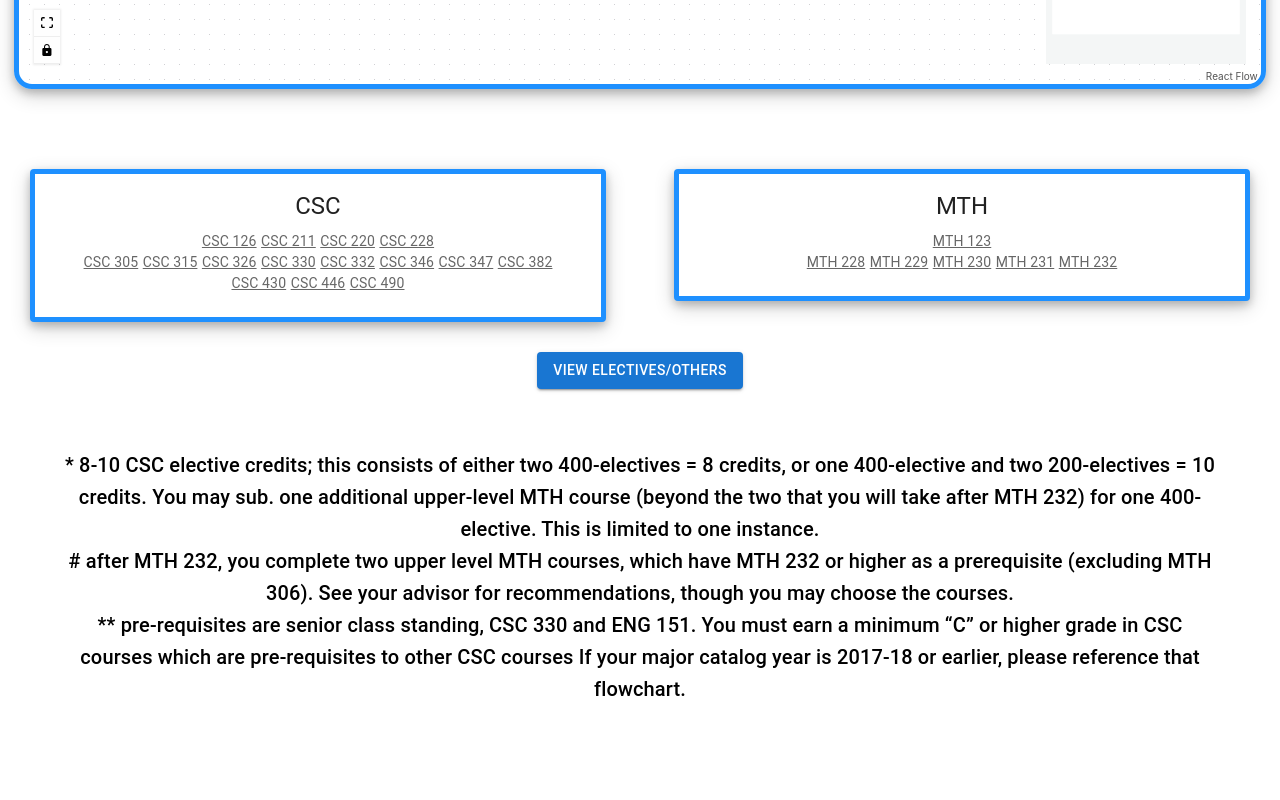
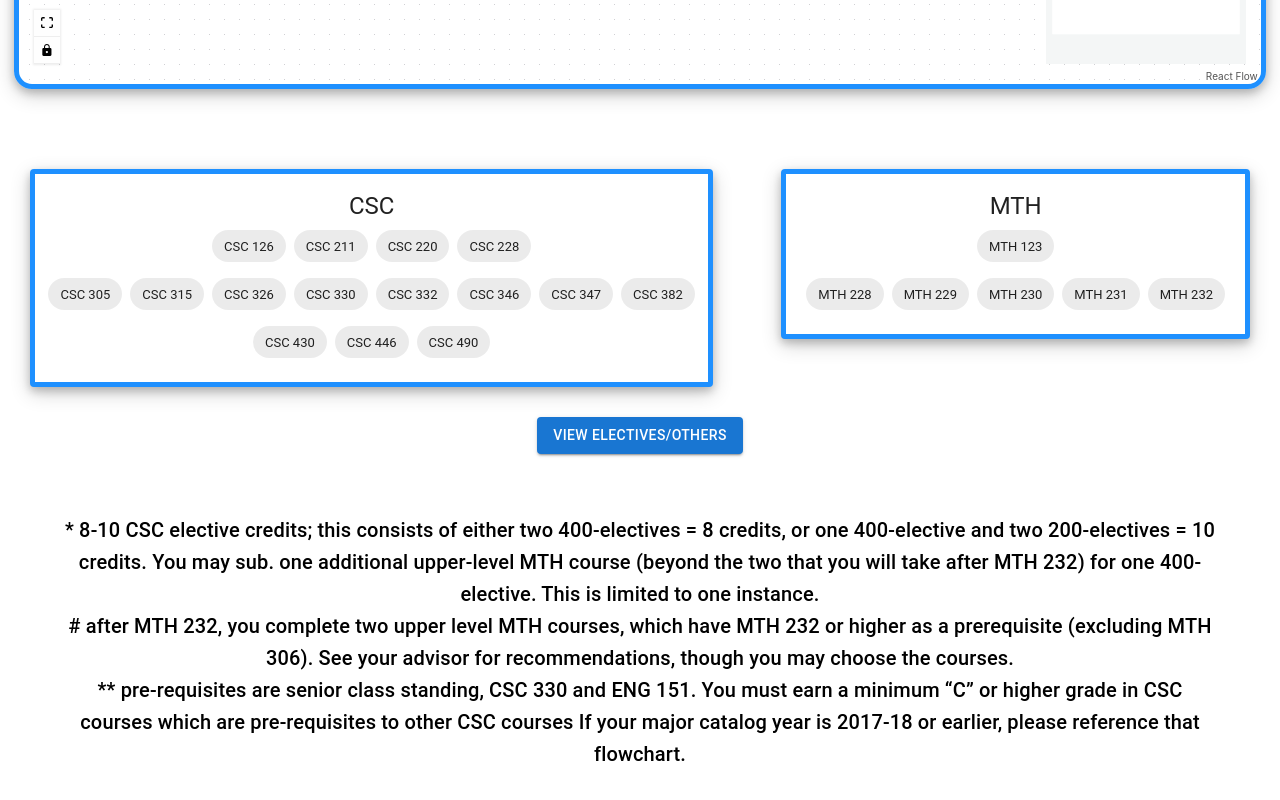
Before and after one commit to AndreaHabib/flowchart, a React (Create React App) app: page / in a window 1280 px wide. Shown: the part 855-1655 px from the top of the page. Before the commit the page ends 1620 px from the top, so only its background shows below. Built offline with nearby package versions, Linux system fonts and the light colour scheme.

Commit message:
FEAT: added class chips

```diff
--- a/src/App.js
+++ b/src/App.js
@@ -9,6 +9,8 @@ import {
   CardContent,
   Grid,
   Button,
+  Stack,
+  Chip,
 } from "@mui/material";
 import { SwitchPrereq } from "./SwitchPrereq";
 
@@ -86,213 +88,226 @@ function App() {
       </ReactFlow>
       <Box className="classes-container" component="div">
         <Grid container spacing={1}>
-          <Grid item xs={12} md={6}>
+          <Grid item xs={12} md={7}>
             <Card className="classes-card" variant="outlined">
               <CardContent>
                 <Typography gutterBottom variant="h5" component="div">
                   CSC
                 </Typography>
-                <Typography
+                <Stack
+                  justifyContent="center"
+                  alignItems="center"
+                  direction={{
+                    xs: "column",
+                    sm: "column",
+                    md: "row",
+                    lg: "row",
+                  }}
+                  spacing={1}
+                >
+                  <Chip
+                    clickable
                     target="_blank"
                     href="https://csicuny.smartcatalogiq.com/current/Undergraduate-Catalog/Courses/CSC-Computer-Science/100/CSC-126"
-                  variant="body2"
-                  color="textSecondary"
                     component="a"
-                >
-                  CSC 126
-                </Typography>{" "}
-                <Typography
+                    label="CSC 126"
+                  />
+                  <Chip
                     target="_blank"
                     href="https://csicuny.smartcatalogiq.com/en/Current/Undergraduate-Catalog/Courses/CSC-Computer-Science/200/CSC-211"
-                  variant="body2"
-                  color="textSecondary"
                     component="a"
-                >
-                  CSC 211
-                </Typography>{" "}
-                <Typography
+                    clickable
+                    label="CSC 211"
+                  />
+                  <Chip
+                    clickable
+                    label="CSC 220"
                     target="_blank"
                     href="https://csicuny.smartcatalogiq.com/en/Current/Undergraduate-Catalog/Courses/CSC-Computer-Science/200/CSC-220"
-                  variant="body2"
-                  color="textSecondary"
                     component="a"
-                >
-                  CSC 220
-                </Typography>{" "}
-                <Typography
+                  />
+                  <Chip
+                    clickable
+                    label="CSC 228"
                     target="_blank"
                     href="https://csicuny.smartcatalogiq.com/Current/Undergraduate-Catalog/Courses/CSC-Computer-Science/200/CSC-228"
-                  variant="body2"
-                  color="textSecondary"
                     component="a"
+                  />
+                </Stack>
+                <Stack
+                  justifyContent="center"
+                  alignItems="center"
+                  mt={2}
+                  direction={{
+                    xs: "column",
+                    sm: "column",
+                    md: "row",
+                    lg: "row",
+                  }}
+                  spacing={1}
                 >
-                  CSC 228
-                </Typography>{" "}
-                <br></br>
-                <Typography
+                  <Chip
                     target="_blank"
                     href="https://csicuny.smartcatalogiq.com/Current/Undergraduate-Catalog/Courses/CSC-Computer-Science/300/CSC-305"
-                  variant="body2"
-                  color="textSecondary"
+                    clickable
+                    label="CSC 305"
                     component="a"
-                >
-                  CSC 305
-                </Typography>{" "}
-                <Typography
+                  />
+                  <Chip
                     target="_blank"
                     href="https://csicuny.smartcatalogiq.com/Current/Undergraduate-Catalog/Courses/CSC-Computer-Science/300/CSC-315"
-                  variant="body2"
-                  color="textSecondary"
+                    clickable
+                    label="CSC 315"
                     component="a"
-                >
-                  CSC 315
-                </Typography>{" "}
-                <Typography
+                  />
+                  <Chip
                     target="_blank"
                     href="https://csicuny.smartcatalogiq.com/Current/Undergraduate-Catalog/Courses/CSC-Computer-Science/300/CSC-326"
-                  variant="body2"
-                  color="textSecondary"
+                    clickable
+                    label="CSC 326"
                     component="a"
-                >
-                  CSC 326
-                </Typography>{" "}
-                <Typography
+                  />
+                  <Chip
                     target="_blank"
                     href="https://csicuny.smartcatalogiq.com/Current/Undergraduate-Catalog/Courses/CSC-Computer-Science/300/CSC-330"
-                  variant="body2"
-                  color="textSecondary"
+                    clickable
+                    label="CSC 330"
                     component="a"
-                >
-                  CSC 330
-                </Typography>{" "}
-                <Typography
+                  />
+                  <Chip
                     target="_blank"
                     href="https://csicuny.smartcatalogiq.com/Current/Undergraduate-Catalog/Courses/CSC-Computer-Science/300/CSC-332"
-                  variant="body2"
-                  color="textSecondary"
+                    clickable
+                    label="CSC 332"
                     component="a"
-                >
-                  CSC 332
-                </Typography>{" "}
-                <Typography
+                  />
+                  <Chip
                     target="_blank"
                     href="https://csicuny.smartcatalogiq.com/Current/Undergraduate-Catalog/Courses/CSC-Computer-Science/300/CSC-346"
-                  variant="body2"
-                  color="textSecondary"
+                    clickable
+                    label="CSC 346"
                     component="a"
-                >
-                  CSC 346
-                </Typography>{" "}
-                <Typography
+                  />
+                  <Chip
                     target="_blank"
                     href="https://csicuny.smartcatalogiq.com/Current/Undergraduate-Catalog/Courses/CSC-Computer-Science/300/CSC-347"
-                  variant="body2"
-                  color="textSecondary"
+                    clickable
+                    label="CSC 347"
                     component="a"
-                >
-                  CSC 347
-                </Typography>{" "}
-                <Typography
+                  />
+                  <Chip
                     target="_blank"
                     href="https://csicuny.smartcatalogiq.com/Current/Undergraduate-Catalog/Courses/CSC-Computer-Science/300/CSC-382"
-                  variant="body2"
-                  color="textSecondary"
+                    clickable
+                    label="CSC 382"
                     component="a"
+                  />
+                </Stack>
+                <Stack
+                  justifyContent="center"
+                  alignItems="center"
+                  mt={2}
+                  direction={{
+                    xs: "column",
+                    sm: "column",
+                    md: "row",
+                    lg: "row",
+                  }}
+                  spacing={1}
                 >
-                  CSC 382
-                </Typography>{" "}
-                <br></br>
-                <Typography
+                  <Chip
                     target="_blank"
                     href="https://csicuny.smartcatalogiq.com/Current/Undergraduate-Catalog/Courses/CSC-Computer-Science/400/CSC-430"
-                  variant="body2"
-                  color="textSecondary"
+                    clickable
+                    label="CSC 430"
                     component="a"
-                >
-                  CSC 430
-                </Typography>{" "}
-                <Typography
+                  />
+                  <Chip
                     target="_blank"
                     href="https://csicuny.smartcatalogiq.com/Current/Undergraduate-Catalog/Courses/CSC-Computer-Science/400/CSC-446"
-                  variant="body2"
-                  color="textSecondary"
+                    clickable
+                    label="CSC 446"
                     component="a"
-                >
-                  CSC 446
-                </Typography>{" "}
-                <Typography
+                  />
+                  <Chip
                     target="_blank"
                     href="https://csicuny.smartcatalogiq.com/Current/Undergraduate-Catalog/Courses/CSC-Computer-Science/400/CSC-490"
-                  variant="body2"
-                  color="textSecondary"
+                    clickable
+                    label="CSC 490"
                     component="a"
-                >
-                  CSC 490
-                </Typography>{" "}
+                  />
+                </Stack>
               </CardContent>
             </Card>
           </Grid>
-          <Grid item xs={12} md={6}>
+          <Grid item xs={12} md={5}>
             <Card className="classes-card" variant="outlined">
               <CardContent>
                 <Typography gutterBottom variant="h5" component="div">
                   MTH
                 </Typography>
-                <Typography
+                <Stack
+                  justifyContent="center"
+                  alignItems="center"
+                  direction="row"
+                  spacing={1}
+                >
+                  <Chip
                     target="_blank"
                     href="https://csicuny.smartcatalogiq.com/Current/Undergraduate-Catalog/Courses/MTH-Mathematics/100/MTH-123"
-                  variant="body2"
-                  color="textSecondary"
                     component="a"
+                    label="MTH 123"
+                    clickable
+                  />
+                </Stack>
+                <Stack
+                  justifyContent="center"
+                  alignItems="center"
+                  mt={2}
+                  direction={{
+                    xs: "column",
+                    sm: "column",
+                    md: "row",
+                    lg: "row",
+                  }}
+                  spacing={1}
                 >
-                  MTH 123
-                </Typography>{" "}
-                <br></br>
-                <Typography
+                  <Chip
                     target="_blank"
                     href="https://csicuny.smartcatalogiq.com/Current/Undergraduate-Catalog/Courses/MTH-Mathematics/200/MTH-228"
-                  variant="body2"
-                  color="textSecondary"
+                    label="MTH 228"
+                    clickable
                     component="a"
-                >
-                  MTH 228
-                </Typography>{" "}
-                <Typography
+                  />
+                  <Chip
                     target="_blank"
                     href="https://csicuny.smartcatalogiq.com/Current/Undergraduate-Catalog/Courses/MTH-Mathematics/200/MTH-229"
-                  variant="body2"
-                  color="textSecondary"
+                    label="MTH 229"
+                    clickable
                     component="a"
-                >
-                  MTH 229
-                </Typography>{" "}
-                <Typography
+                  />
+                  <Chip
                     target="_blank"
                     href="https://csicuny.smartcatalogiq.com/Current/Undergraduate-Catalog/Courses/MTH-Mathematics/200/MTH-230"
-                  variant="body2"
-                  color="textSecondary"
+                    label="MTH 230"
+                    clickable
                     component="a"
-                >
-                  MTH 230
-                </Typography>{" "}
-                <Typography
+                  />
+                  <Chip
                     target="_blank"
                     href="https://csicuny.smartcatalogiq.com/Current/Undergraduate-Catalog/Courses/MTH-Mathematics/200/MTH-231"
-                  variant="body2"
-                  color="textSecondary"
+                    label="MTH 231"
+                    clickable
                     component="a"
-                >
-                  MTH 231
-                </Typography>{" "}
-                <Typography
+                  />
+                  <Chip
                     target="_blank"
                     href="https://csicuny.smartcatalogiq.com/Current/Undergraduate-Catalog/Courses/MTH-Mathematics/200/MTH-232"
-                  variant="body2"
-                  color="textSecondary"
+                    label="MTH 232"
+                    clickable
                     component="a"
-                >
-                  MTH 232
-                </Typography>{" "}
+                  />
+                </Stack>
               </CardContent>
             </Card>
           </Grid>
```
Lines whose indentation alone changed are shown as unchanged.
